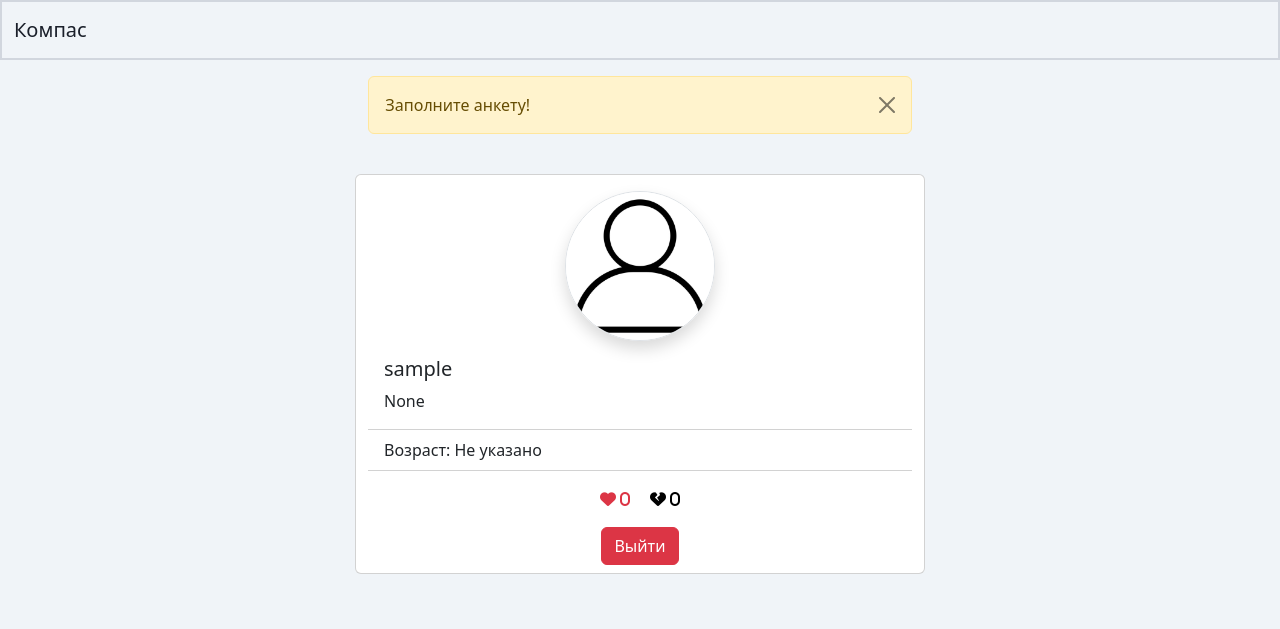
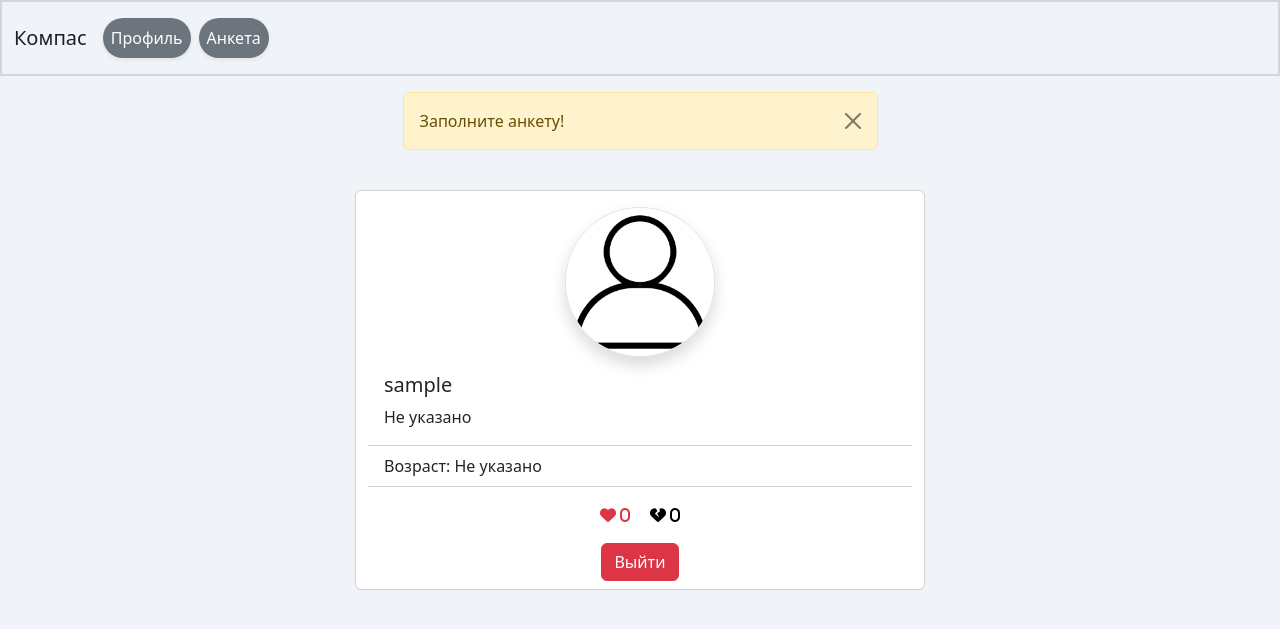
Before and after one commit to zhmaxbobr/DjangoProject, a Django app: page /profile/ in a window 1280 px wide. Shown: the top 629 px of the page. Run offline with Django 5.2, Linux system fonts and the light colour scheme; the visitor is signed in with stand-in values (Sample User, id 1); data comes from the database, SQL or seed files in the repository; data that the repository does not hold is empty.

Commit message:
updated styles + navbar

```diff
--- a/DjangoProject/realitionship/models.py
+++ b/DjangoProject/realitionship/models.py
@@ -27,6 +27,9 @@ class Profile(models.Model):
     liked = models.ManyToManyField(User, related_name="liked", blank=True)
     disliked = models.ManyToManyField(User, related_name="disliked", blank=True)
 
+    def __str__(self):
+        return f"Profile: {self.user.username}"
+
 class Message(models.Model):
     text = models.CharField(
         max_length=4096,
@@ -44,3 +47,6 @@ class Anketa(models.Model):
     FIND_GENDERS = [("female","Женского"), ("male","Мужского"), ("both","Без разницы")]
     find_gender =  models.CharField(choices=FIND_GENDERS, max_length=25)
     profile = models.OneToOneField(Profile,on_delete=models.CASCADE,related_name="anketa", null=True)
+
+    def __str__(self):
+        return f"Anketa: {self.profile.user.username}"
--- a/DjangoProject/realitionship/templates/realitionship/profile.html
+++ b/DjangoProject/realitionship/templates/realitionship/profile.html
@@ -1,6 +1,6 @@
 {% extends "base.html" %}
 {% load static %}
-{% block title %} {{user.username}}'s profile {% endblock %}
+{% block title %} Профиль {{user.username}} {% endblock %}
 
 {% block content %}
 
@@ -25,7 +25,7 @@
 
             <div class="card-body">
                 <h5 class="card-title">{{username}}</h5>
-                <p class="card-text">{{annotation|truncatechars:150}}</p>
+                <p class="card-text">{{annotation|default:"Не указано"|truncatechars:150}}</p>
             </div>
             <ul class="list-group list-group-flush">
                 <li class="list-group-item">Возраст: {{age|default:"Не указано"}}</li>
--- a/DjangoProject/realitionship/views.py
+++ b/DjangoProject/realitionship/views.py
@@ -10,10 +10,12 @@ from django.contrib.auth.decorators import login_required
 
 
 def index(request):
-    try:
-        _=request.user.profile.anketa
-    except Exception as e:
-        messages.warning(request, "Заполните анкету!")
+    if request.user.is_authenticated:
+        try:
+            _=request.user.profile.anketa
+        # BUG: can not load relationship
+        except Exception:
+            messages.warning(request, "Заполните анкету!")
     return render(request,"realitionship/index.html")
 
 def sign_up(request):
@@ -64,7 +66,7 @@ def view_profile(request):
         annotation = request.user.profile.annotation
         # = request.user.profile.anketa
         #if anketa:
-        #age = request.user.profile.anketa.age or -1
+        age = request.user.profile.age
         user_icon = request.user.profile.user_icon
         username = request.user.username
         return render(
@@ -73,7 +75,7 @@ def view_profile(request):
             "likes_count":likes_count,
             "dislikes_count":dislikes_count,
             "annotation":annotation,
-           # "age":age,
+            "age":age,
             "user_icon":user_icon,
             "username":username
         }
--- a/DjangoProject/templates/base.html
+++ b/DjangoProject/templates/base.html
@@ -23,13 +23,20 @@
         </button>
 
         <div class="collapse navbar-collapse navbar-text" id="navbarSupportedContent">
-            <ul class="navbar-nav d-flex justify-content-end">
+            <ul class="navbar-nav d-flex justify-content-end gap-2">
                 {% if not user.is_authenticated %}
-                <li class="nav-item">
-                    <a class="nav-link" href="/accounts/login" style="color: #1A1F2A">Войти</a>
+                  <li class="nav-item bg-secondary shadow-sm rounded-pill text-center">
+                      <a class="nav-link" href="{% url 'login' %}" style="color: white">Войти</a>
                   </li>
-                <li class="nav-item">
-                    <a class="nav-link" href="{% url 'rl:sign_up' %}" style="color: #1A1F2A">Зарегистрироваться</a>
+                  <li class="nav-item bg-secondary shadow-sm rounded-pill text-center">
+                      <a class="nav-link" href="{% url 'rl:sign_up' %}" style="color: white">Зарегистрироваться</a>
+                  </li>
+                {% else %}
+                  <li class="nav-item bg-secondary shadow-sm rounded-pill text-center">
+                    <a class="nav-link" href="{% url 'rl:profile' %}" style="color: white;">Профиль</a>
+                  </li>
+                  <li class="nav-item bg-secondary shadow-sm rounded-pill text-center">
+                    <a class="nav-link" href="{% url 'rl:anketa' %}" style="color: white;">Анкета</a>
                   </li>
                 {% endif %}
             </ul>
@@ -37,6 +44,7 @@
     </div>
 </nav>
 {% if messages %}
+    <div class="container">
       <div class="row">
           {% for msg in messages %}
               <div role="alert" class="alert alert-{{msg.tags}} alert-dismissible fade show m-3 mx-auto col-9 col-md-5">
@@ -45,7 +53,7 @@
               </div>
           {% endfor %}
       </div>
-
+    </div>
 {% endif %}
 {% block content %}{% endblock %}
 
```
Lines whose indentation alone changed are shown as unchanged.
